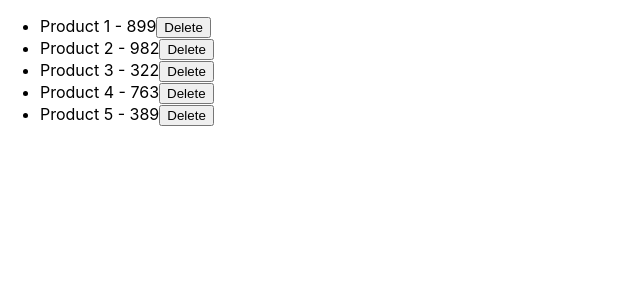
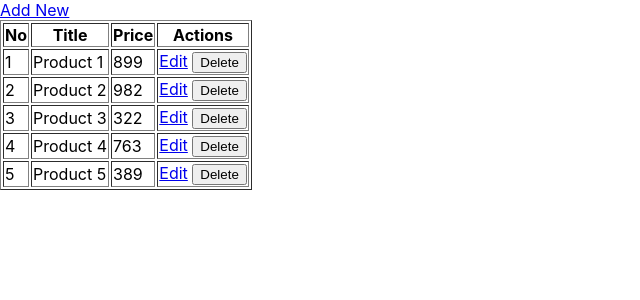
Before and after one commit to ryfazrin/react-playgorund, a React (Create React App) app: page / in a window 1280 px wide. Shown: the top 300 px of the page, without its empty margins (0-640 px from the left). Built offline with nearby package versions, Linux system fonts and the light colour scheme; data requests are answered from the project's data file.

Commit message:
CRUD react
Read product function

```diff
--- a/src/ProductList.js
+++ b/src/ProductList.js
@@ -1,15 +1,55 @@
-const ProductList = ({ products, deleteProduct }) => {
+import { useState, useEffect } from 'react';
+import { Link } from 'react-router-dom';
+
+const ProductList = () => {
+  const [products, setProducts] = useState([]);
+
+  useEffect(() => {
+    fetchData();
+  }, []);
+
+  const fetchData = async() => {
+    const response = await fetch('http://localhost:8080/products');
+    const data = await response.json();
+    setProducts(data);
+  };
+
+  const deleteProduct = async(id) => {
+    await fetch(`http://localhost:8080/products/${id}`, {
+      method: "DELETE",
+      headers: {
+        'Content-type': 'application/json'
+      }
+    });
+  };
+
+
   return (
     <div>
-      <ul>
-        {products.map((product) => (
-          <li key={ product.id }>
-            { product.title } - { product.price }
-            { }
-            <button onClick={ () => deleteProduct(product.id) }>Delete</button>
-          </li>
-        ))}
-      </ul>
+      <Link to="/add">Add New</Link>
+      <table border="1">
+        <thead>
+          <tr>
+            <th>No</th>
+            <th>Title</th>
+            <th>Price</th>
+            <th>Actions</th>
+          </tr>
+        </thead>
+        <tbody>
+          {products.map((product, index) => (
+            <tr key={product.id}>
+              <td>{ index + 1 }</td>
+              <td>{ product.title }</td>
+              <td>{ product.price }</td>
+              <td>
+                <Link to={`/edit/${product.id}`}>Edit</Link> { }
+                <button onClick={() => deleteProduct(product.id)}>Delete</button>
+              </td>
+            </tr>
+          ))}
+        </tbody>
+      </table>
     </div>
   );
 }
```
Also changed, not shown: 1 other file (tests, documents, lock files or other folders).
